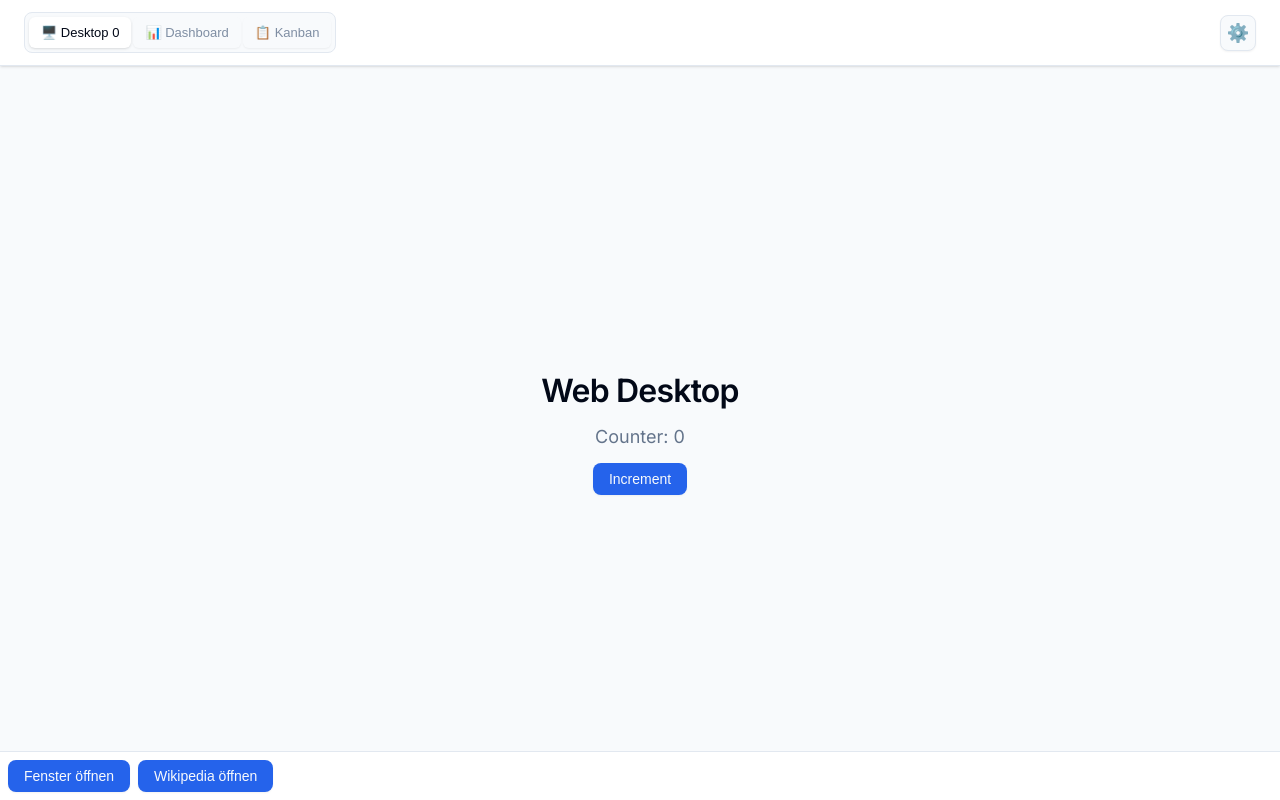
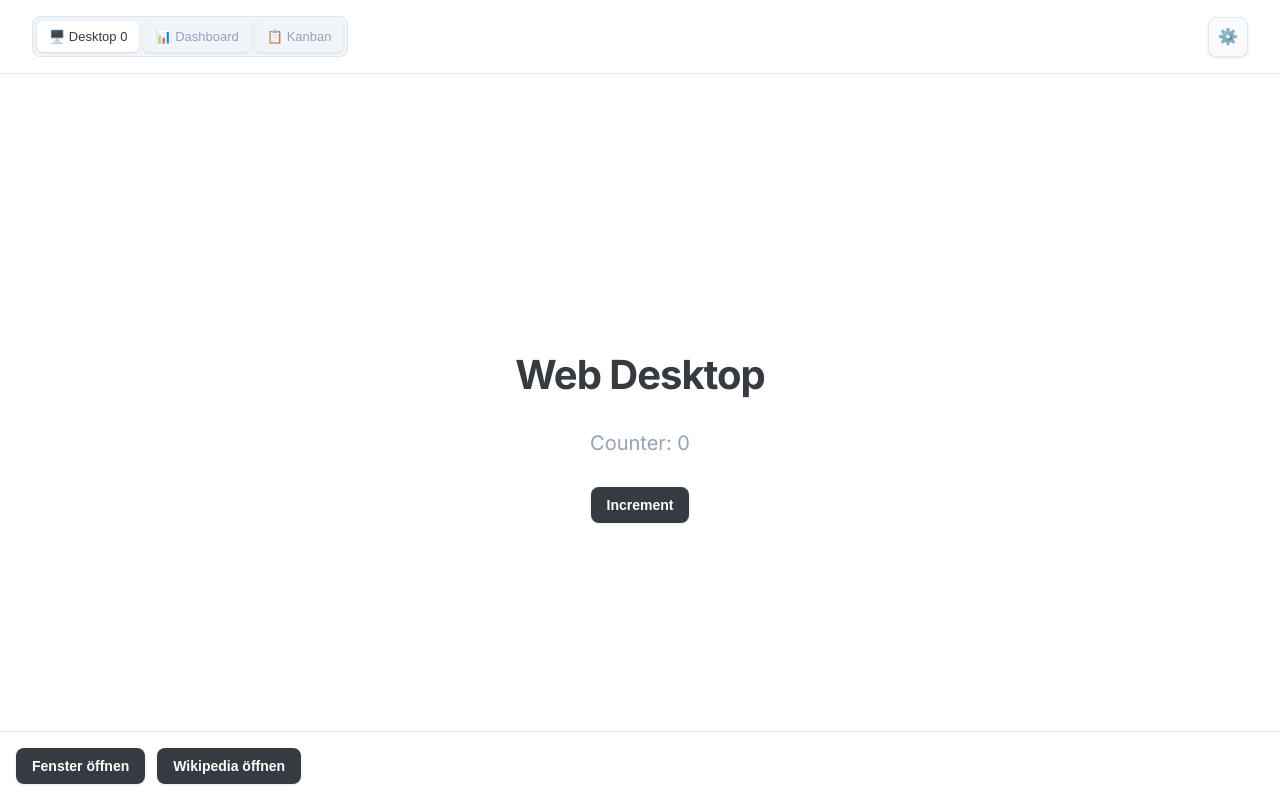
Before and after one commit to BIT-TAG/WebSuite, a SvelteKit app: page / in a window 1280 px wide. Built offline with nearby package versions, Linux system fonts and the light colour scheme.

Commit message:
Design an bits-ui.com orientieren

```diff
--- a/src/routes/+page.svelte
+++ b/src/routes/+page.svelte
@@ -107,28 +107,28 @@
     flex-direction: column;
     position: relative;
     overflow: hidden;
-    font-family: 'Inter', -apple-system, BlinkMacSystemFont, sans-serif;
-    background: hsl(210 40% 98%);
+    font-family: 'Inter', -apple-system, BlinkMacSystemFont, 'Segoe UI', Roboto, Oxygen, Ubuntu, Cantarell, sans-serif;
+    background: hsl(0 0% 100%);
   }
 
   .nav-header {
     background: hsl(0 0% 100%);
-    border-bottom: 1px solid hsl(214.3 31.8% 91.4%);
-    padding: 0.75rem 1.5rem;
+    border-bottom: 1px solid hsl(210 40% 92%);
+    padding: 1rem 2rem;
     display: flex;
     justify-content: space-between;
     align-items: center;
     z-index: 1000;
-    box-shadow: 0 1px 3px 0 rgb(0 0 0 / 0.1), 0 1px 2px -1px rgb(0 0 0 / 0.1);
+    backdrop-filter: blur(8px);
   }
 
   .nav-switches {
     display: flex;
-    gap: 0.125rem;
-    background: hsl(210 40% 98%);
-    border-radius: 0.5rem;
-    padding: 0.25rem;
-    border: 1px solid hsl(214.3 31.8% 91.4%);
+    gap: 0.25rem;
+    background: hsl(210 40% 96%);
+    border-radius: 8px;
+    padding: 4px;
+    border: 1px solid hsl(210 40% 90%);
   }
 
   .nav-right {
@@ -139,26 +139,26 @@
 
   .nav-switch {
     background: transparent;
-    color: hsl(215.4 16.3% 56.9%);
+    color: hsl(215 20% 65%);
     border: none;
-    padding: 0.5rem 0.75rem;
-    border-radius: calc(0.5rem - 2px);
+    padding: 8px 12px;
+    border-radius: 6px;
     cursor: pointer;
-    transition: all 150ms ease;
-    font-size: 0.8125rem;
+    transition: all 200ms cubic-bezier(0.4, 0, 0.2, 1);
+    font-size: 13px;
     font-weight: 500;
     white-space: nowrap;
     position: relative;
   }
 
   .nav-switch:hover {
-    background: hsl(210 40% 94%);
-    color: hsl(222.2 84% 4.9%);
+    background: hsl(210 40% 92%);
+    color: hsl(210 10% 23%);
   }
 
   .nav-switch.active {
     background: hsl(0 0% 100%);
-    color: hsl(222.2 84% 4.9%);
+    color: hsl(210 10% 23%);
     box-shadow: 0 1px 3px 0 rgb(0 0 0 / 0.1), 0 1px 2px -1px rgb(0 0 0 / 0.1);
     font-weight: 500;
   }
@@ -166,23 +166,23 @@
   .settings-btn {
     background: hsl(210 40% 98%);
     border: 1px solid hsl(214.3 31.8% 91.4%);
-    color: hsl(215.4 16.3% 56.9%);
-    padding: 0.5rem;
-    border-radius: 0.5rem;
+    color: hsl(215 20% 65%);
+    padding: 8px;
+    border-radius: 8px;
     cursor: pointer;
-    font-size: 1.125rem;
-    transition: all 150ms ease;
+    font-size: 16px;
+    transition: all 200ms cubic-bezier(0.4, 0, 0.2, 1);
     display: flex;
     align-items: center;
     justify-content: center;
-    width: 36px;
-    height: 36px;
+    width: 40px;
+    height: 40px;
   }
 
   .settings-btn:hover {
-    background: hsl(210 40% 94%);
-    color: hsl(222.2 84% 4.9%);
-    border-color: hsl(217.2 32.6% 25%);
+    background: hsl(210 40% 92%);
+    color: hsl(210 10% 23%);
+    border-color: hsl(210 40% 85%);
   }
 
   .content-area {
@@ -196,22 +196,24 @@
     flex-direction: column;
     align-items: center;
     justify-content: center;
-    gap: 1rem;
+    gap: 2rem;
   }
 
   h1 {
-    color: hsl(222.2 84% 4.9%);
+    color: hsl(210 10% 23%);
     text-align: center;
     margin: 0;
-    font-size: 2rem;
-    font-weight: 600;
+    font-size: 2.5rem;
+    font-weight: 700;
     letter-spacing: -0.025em;
+    line-height: 1.2;
   }
 
   p {
-    color: hsl(215.4 16.3% 46.9%);
+    color: hsl(215 20% 65%);
     margin: 0;
-    font-size: 1.125rem;
+    font-size: 1.25rem;
+    font-weight: 400;
   }
 
   .taskbar {
@@ -220,38 +222,40 @@
     left: 0;
     right: 0;
     background: hsl(0 0% 100%);
-    padding: 0.5rem;
+    padding: 1rem;
     display: flex;
-    gap: 0.5rem;
-    border-top: 1px solid hsl(214.3 31.8% 91.4%);
+    gap: 0.75rem;
+    border-top: 1px solid hsl(210 40% 92%);
   }
 
   button {
-    background: hsl(221.2 83.2% 53.3%);
-    color: hsl(210 40% 98%);
+    background: hsl(210 10% 23%);
+    color: hsl(0 0% 100%);
     border: none;
-    padding: 0.5rem 1rem;
-    border-radius: 0.5rem;
+    padding: 10px 16px;
+    border-radius: 8px;
     cursor: pointer;
-    font-weight: 500;
-    font-size: 0.875rem;
-    transition: all 150ms ease;
-    box-shadow: 0 1px 2px 0 rgb(0 0 0 / 0.05);
+    font-weight: 600;
+    font-size: 14px;
+    transition: all 200ms cubic-bezier(0.4, 0, 0.2, 1);
+    box-shadow: 0 1px 3px 0 rgb(0 0 0 / 0.1);
   }
 
   button:hover {
-    background: hsl(221.2 83.2% 48%);
-    box-shadow: 0 1px 3px 0 rgb(0 0 0 / 0.1), 0 1px 2px -1px rgb(0 0 0 / 0.1);
+    background: hsl(210 10% 15%);
+    box-shadow: 0 4px 12px 0 rgb(0 0 0 / 0.15);
+    transform: translateY(-1px);
   }
 
   :global(body) {
     margin: 0;
     padding: 0;
-    font-family: 'Inter', -apple-system, BlinkMacSystemFont, 'Segoe UI', Roboto, sans-serif;
-    background: hsl(210 40% 98%);
-    color: hsl(222.2 84% 4.9%);
-    font-feature-settings: 'cv11', 'ss01';
-    font-variation-settings: 'opsz' 32;
+    font-family: 'Inter', -apple-system, BlinkMacSystemFont, 'Segoe UI', Roboto, Oxygen, Ubuntu, Cantarell, sans-serif;
+    background: hsl(0 0% 100%);
+    color: hsl(210 10% 23%);
+    font-feature-settings: 'cv02', 'cv03', 'cv04', 'cv11';
+    -webkit-font-smoothing: antialiased;
+    -moz-osx-font-smoothing: grayscale;
   }
 
   :global(iframe) {
@@ -261,6 +265,6 @@
   }
 
   :global(.dark-theme) .nav-switches {
-    background: hsl(215 27.9% 16.9%);
+    background: hsl(210 10% 10%);
   }
 </style>
```
